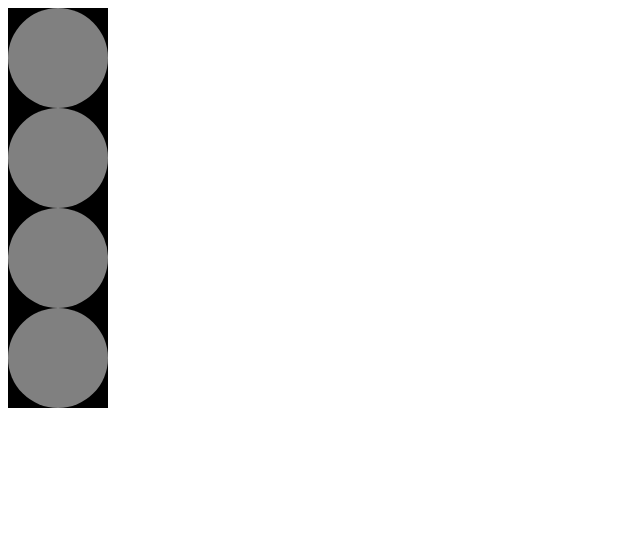
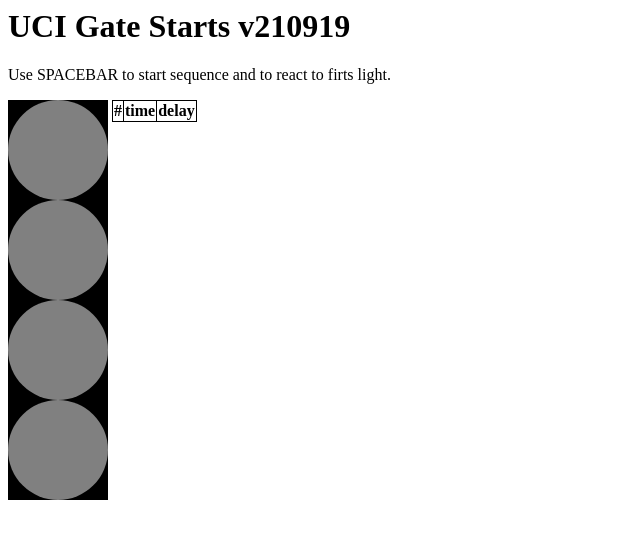
Before and after one commit to ainthek/bmx-random-start-app, a plain HTML site: page index.html in a window 1280 px wide. Shown: the whole page, without its empty margins (0-640 px from the left). Drawn offline with Linux system fonts and the light colour scheme.

Commit message:
mp3 instead of wav

```diff
--- a/index.html
+++ b/index.html
@@ -1,9 +1,9 @@
 <html>
 
 <head>
-
     <style>
         .lights {
+            height:400px;
             background-color: black;
             display: inline-block;
         }
@@ -19,28 +19,43 @@
         #start {
             display: block;
         }
+
+        table {
+            border-collapse: collapse;
+        }
+
+        td,
+        th {
+            border: 1px solid black;
+            text-align: right;
+        }
+        #results {
+            height:400px;
+        }
     </style>
 </head>
 
 <body>
-    <div class="lights">
+    <h1>UCI Gate Starts v210919</h1>
+    <p>Use SPACEBAR to start sequence and to react to firts light.</p>
+
+    <span class="lights">
         <div class='circle' id="r"></div>
         <div class='circle' id="o1"></div>
         <div class='circle' id="o2"></div>
         <div class='circle' id="g"></div>
-    </div>
-    <div id="results">
-
-    </div>
-
+    </span>
+    <span id="results" style="display:inline-block">
+        <table><thead><tr><th>#<th>time<th>delay<tbody></tbody></table>
+    </span>
     <script>
 
 
-        const a1 = new Audio("./ok-riders-random-start.wav");
+        const a1 = new Audio("./ok-riders-random-start.mp3");
         const d1 = 1800;
-        const a2 = new Audio("./riders-ready-watch-the-gate.wav");
+        const a2 = new Audio("./riders-ready-watch-the-gate.mp3");
         const d2 = () => getRandomInt(100, 2701)
-        const a3 = new Audio("./beeps.wav");
+        const a3 = new Audio("./beeps.mp3");
         let playing = false;
 
         document.addEventListener('keydown', (e) => {
@@ -111,9 +126,7 @@
                 .map((r, i) => `<tr><td>${i + 1}.<td>${r.time || "X"}<td>${r.random || ""}</tr>`)
                 .join("");
 
-            document.getElementById("results").innerHTML = `
-                <table><thead><tr><th>#<th>time<th>delay<tbody>${lines(results)}</table>
-            `;
+            document.getElementById("results").getElementsByTagName("tbody")[0].innerHTML = `${lines(results)}`;
         }
     </script>
 </body>
```
Also changed, not shown: 6 other files.
